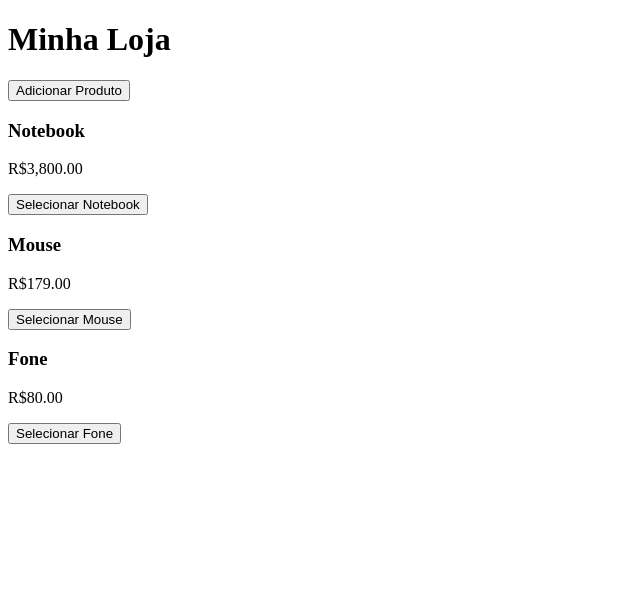
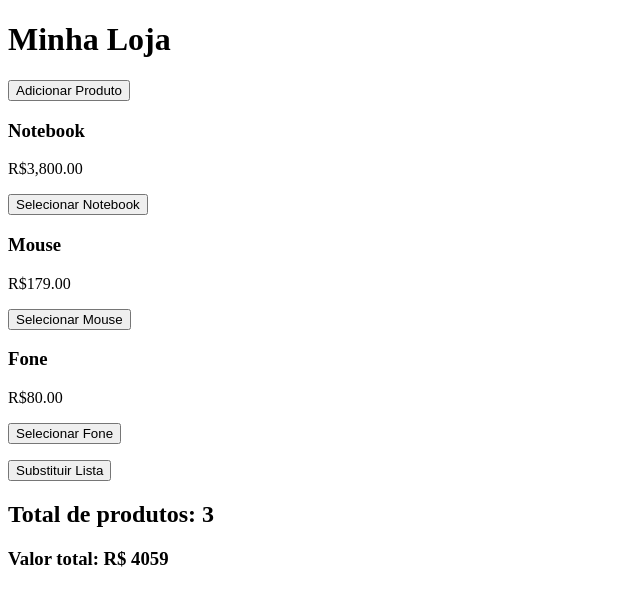
Before and after one commit to TayssaFreire520/meu-primeiro-app, an Angular app: page / in a window 1280 px wide. Shown: the top 604 px of the page, without its empty margins (0-640 px from the left). Built offline with nearby package versions, Linux system fonts and the light colour scheme.

Commit message:
writable signals e computed signals

```diff
--- a/src/app/features/podutos/lista-produtos/lista-produtos.html
+++ b/src/app/features/podutos/lista-produtos/lista-produtos.html
@@ -7,3 +7,8 @@
     (produtoSelecionado)="exibirProduto($event)"
   ></app-produto>
 }
+<p><button (click)="substituirProdutos()">Substituir Lista</button></p>
+
+<h2>Total de produtos: {{ totalProdutos() }}</h2>
+
+<h3>Valor total: R$ {{ valorTotal() }}</h3>
--- a/src/app/features/podutos/lista-produtos/lista-produtos.ts
+++ b/src/app/features/podutos/lista-produtos/lista-produtos.ts
@@ -1,4 +1,4 @@
-import { Component, signal } from '@angular/core';
+import { Component, signal, computed } from '@angular/core';
 import { Produto } from '../produto/produto';
 
 @Component({
@@ -8,18 +8,31 @@
   styleUrl: './lista-produtos.css',
 })
 export class ListaProdutos {
+  //Writable signal -> signal (reativo) que permite alterações (com set ou updates)
   produtos = signal([
     { nome: 'Notebook', preco: 3800 },
     { nome: 'Mouse', preco: 179 },
     { nome: 'Fone', preco: 80 },
   ]);
 
+  totalProdutos = computed(() => this.produtos().length);
+  //Computed signal -> Observa outro signal e se atualiza automaticamente.
+
+  valorTotal = computed(() => {
+    return this.produtos().reduce((total, item) => total + item.preco, 0);
+  });
+
   exibirProduto(nome: string) {
     console.log('Produto selecionado:', nome);
     // Aqui você pode atualizar o estado, abrir modal, etc.
   }
-
+  //update -> adicionaum item ao writable signal
   adicionarProduto() {
     this.produtos.update((listaAtual) => [...listaAtual, { nome: 'Teclado', preco: 250 }]);
   }
+
+  //altera um item do writable signal
+  substituirProdutos() {
+    this.produtos.set([{ nome: 'Produto novo', preco: 999 }]);
+  }
 }
```
